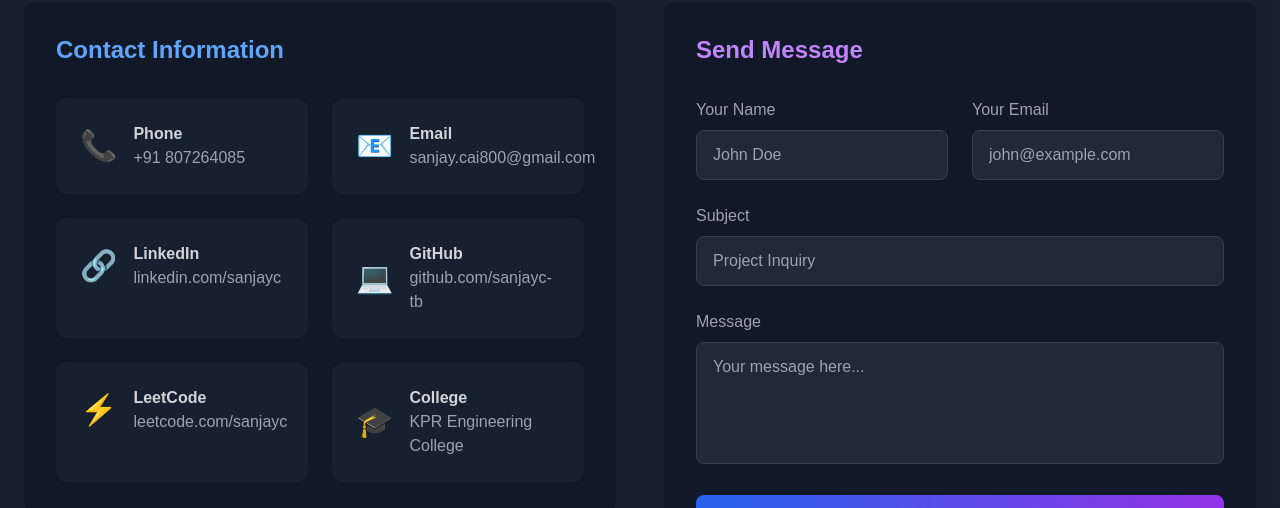
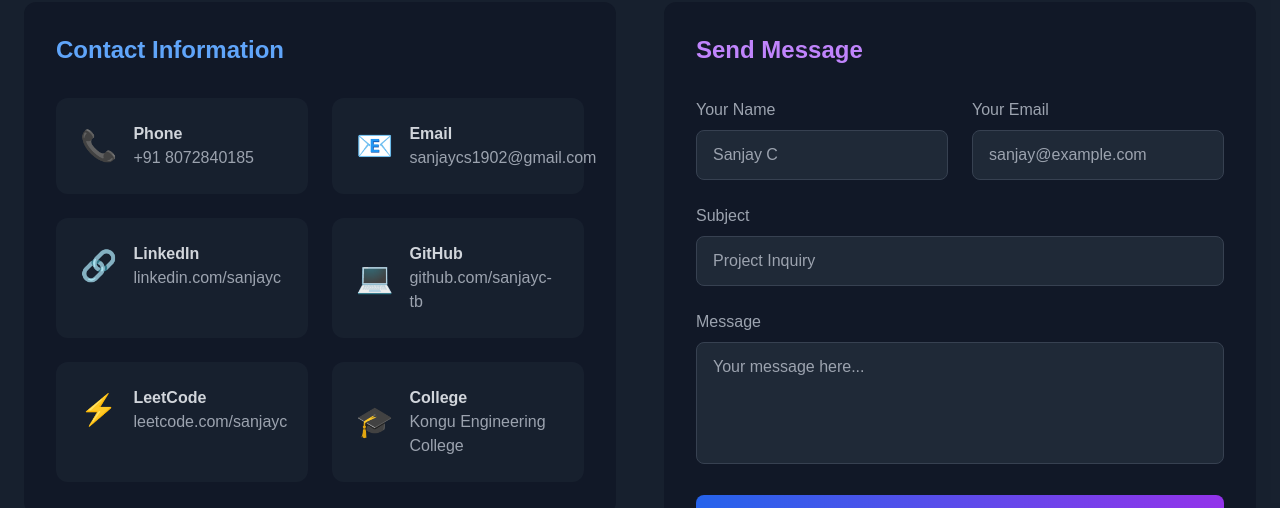
Before and after one commit to SanjayC-19/sanjay-portfolio, a React (Vite) app in the folder Sanjay/: page / in a window 1280 px wide. Shown: the part 5340-5848 px from the top of the page. Built offline with nearby package versions, Linux system fonts and the light colour scheme.

Commit message:
changes done

```diff
--- a/Sanjay/src/pages/Contact.jsx
+++ b/Sanjay/src/pages/Contact.jsx
@@ -3,14 +3,14 @@ const Contact = () => {
     {
       icon: "📞",
       title: "Phone",
-      value: "+91 807264085",
-      link: "tel:+91807264085"
+      value: "+91 8072840185",
+      link: "tel:+918072840185"
     },
     {
       icon: "📧",
       title: "Email",
-      value: "sanjay.cai800@gmail.com",
-      link: "mailto:sanjay.cai800@gmail.com"
+      value: "sanjaycs1902@gmail.com",
+      link: "mailto:sanjaycs1902@gmail.com"
     },
     {
       icon: "🔗",
@@ -33,7 +33,7 @@ const Contact = () => {
     {
       icon: "🎓",
       title: "College",
-      value: "KPR Engineering College",
+      value: "Kongu Engineering College",
       link: "#"
     }
   ]
@@ -90,7 +90,7 @@ const Contact = () => {
                     <input
                       type="text"
                       className="w-full bg-gray-800 border border-gray-700 rounded-lg px-4 py-3 text-white focus:outline-none focus:border-blue-500 focus:ring-2 focus:ring-blue-500/20 transition-all duration-300"
-                      placeholder="John Doe"
+                      placeholder="Sanjay C"
                     />
                   </div>
                   <div>
@@ -98,7 +98,7 @@ const Contact = () => {
                     <input
                       type="email"
                       className="w-full bg-gray-800 border border-gray-700 rounded-lg px-4 py-3 text-white focus:outline-none focus:border-purple-500 focus:ring-2 focus:ring-purple-500/20 transition-all duration-300"
-                      placeholder="john@example.com"
+                      placeholder="sanjay@example.com"
                     />
                   </div>
                 </div>
```
